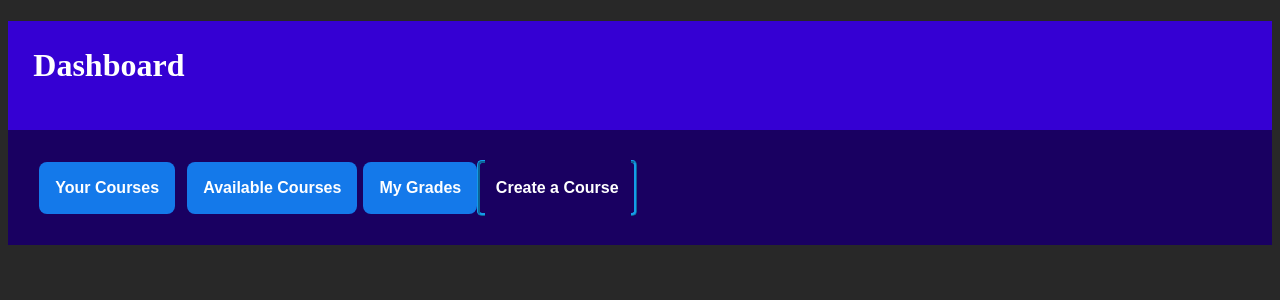
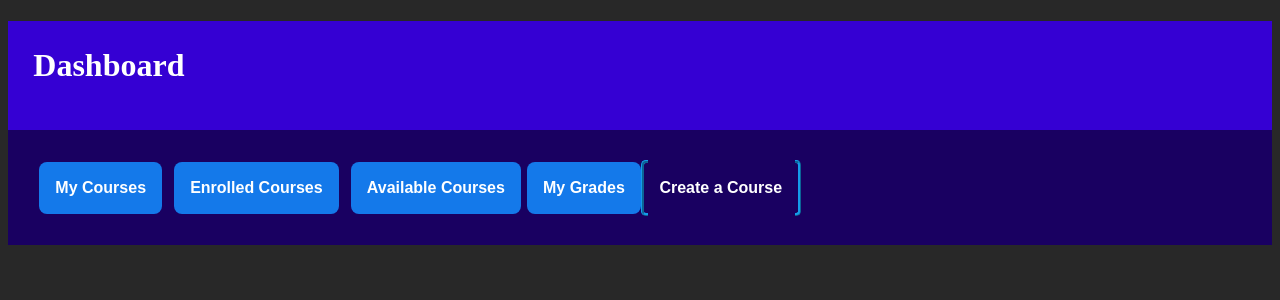
Before and after one commit to hchou3/CabinFever, a Flask app: page /dashboard in a window 1280 px wide. Shown: the top 300 px of the page. Run offline with Flask 2, Linux system fonts and the light colour scheme; a user stored in the database is signed in; data comes from the database, SQL or seed files in the repository; both versions use the stored data as it was after the commit.

Commit message:
more touching up

```diff
--- a/app.py
+++ b/app.py
@@ -88,7 +88,7 @@ def my_courses():
     if not user:
         abort(403)
 
-    courses = user.courses_enrolled
+    courses = Course.query.filter_by(instructor_id=user.id).all()
 
     return render_template('my_courses.html', courses=courses, user=user)
 
@@ -98,10 +98,21 @@ def available_courses():
     if not user:
         abort(403)
 
-    all_courses = Course.query.all()
+    all_courses = Course.query.filter(Course.instructor_id != user.id).all()
     enrolled_courses = user.courses_enrolled
 
     return render_template('available_courses.html', all_courses=all_courses, enrolled_courses=enrolled_courses)
+
+@app.route('/enrolled_courses')
+def enrolled_courses():
+    user = User.query.get(session['user_id'])
+    if not user:
+        abort(403)
+
+    enrolled_courses = user.courses_enrolled
+
+    return render_template('enrolled_courses.html', enrolled_courses=enrolled_courses, user=user)
+
 
 @app.route('/create_course', methods=['GET', 'POST'])
 def create_course():
@@ -113,14 +124,18 @@ def create_course():
             return redirect(url_for('create_course'))
 
         instructor_id = session['user_id']
+        instructor = User.query.get(instructor_id)
 
         course = Course(name=course_name, instructor_id=instructor_id)
+        instructor.courses_enrolled.append(course)
+
         db.session.add(course)
         db.session.commit()
 
         return redirect(url_for('dashboard'))
 
     return render_template('create_course.html')
+
 
 @app.route('/gradebook/<int:course_id>')
 def gradebook(course_id):
@@ -148,7 +163,9 @@ def enroll(course_id):
     course = Course.query.get_or_404(course_id)
     user = User.query.get(session['user_id'])
 
-    if user in course.students:
+    if user.id == course.instructor_id:
+        flash('You are the instructor for this course and cannot enroll.')
+    elif user in course.students:
         flash('You are already enrolled in this course.')
     else:
         course.students.append(user)
@@ -159,6 +176,13 @@ def enroll(course_id):
 
 @app.route('/create_question/<int:course_id>', methods=['GET', 'POST'])
 def create_question(course_id):
+    course = Course.query.get_or_404(course_id)
+    user = User.query.get(session['user_id'])
+
+    if user.id != course.instructor_id:
+        flash('Only the instructor of the course can create questions.')
+        return redirect(url_for('course_detail', course_id=course_id))
+
     if request.method == 'POST':
         question_text = request.form.get('text')
         answers = {
--- a/templates/dashboard.html
+++ b/templates/dashboard.html
@@ -7,12 +7,22 @@
         <nav class="nav">
 
             <div class="dropdown">
-                    <button class="dropbtn button my_courses">Your Courses</button>
+                <button class="dropbtn button my_courses">My Courses</button>
+                <div class="dropdown-content">
+                    {% for course in all_courses %}
+                        {% if course not in courses and user.id == course.instructor_id %}
+                            <a href="{{ url_for('course_detail', course_id=course.id) }}">{{ course.name }}</a>
+                        {% endif %}
+                    {% endfor %}
+                </div>
+            </div>
+
+            <div class="dropdown">
+                <button class="dropbtn button enrolled_courses">Enrolled Courses</button>
                 <div class="dropdown-content">
                     {% for course in courses %}
                         <a href="{{ url_for('course_detail', course_id=course.id) }}">{{ course.name }}</a>
                     {% endfor %}
-                        <a href="{{ url_for('my_courses') }}">View All Courses</a>
                 </div>
             </div>
 
@@ -20,11 +30,10 @@
                 <button class="dropbtn button available">Available Courses</button>
                 <div class="dropdown-content">
                     {% for course in all_courses %}
-                            {% if course not in courses %}
+                        {% if course not in courses and user.id != course.instructor_id %}
                             <a href="{{ url_for('course_detail', course_id=course.id) }}">{{ course.name }}</a>
                         {% endif %}
                     {% endfor %}
-                        <a href="{{ url_for('available_courses') }}">View All Courses</a>
                 </div>
             </div>
 
@@ -50,6 +59,10 @@
         document.querySelector('.my_courses').addEventListener('click', function() {
             window.location.href = "{{ url_for('my_courses') }}";
         });
+
+        document.querySelector('.enrolled_courses').addEventListener('click', function() {
+            window.location.href = "{{ url_for('enrolled_courses') }}";
+        });
     </script>
 
 {% endblock %}
```
Also changed, not shown: templates/course_detail.html (+21 -24 lines), templates/enrolled_courses.html (added, +10 -0 lines), templates/my_courses.html (+1 -14 lines), instance/tophat.db. Lines whose indentation alone changed are shown as unchanged.
